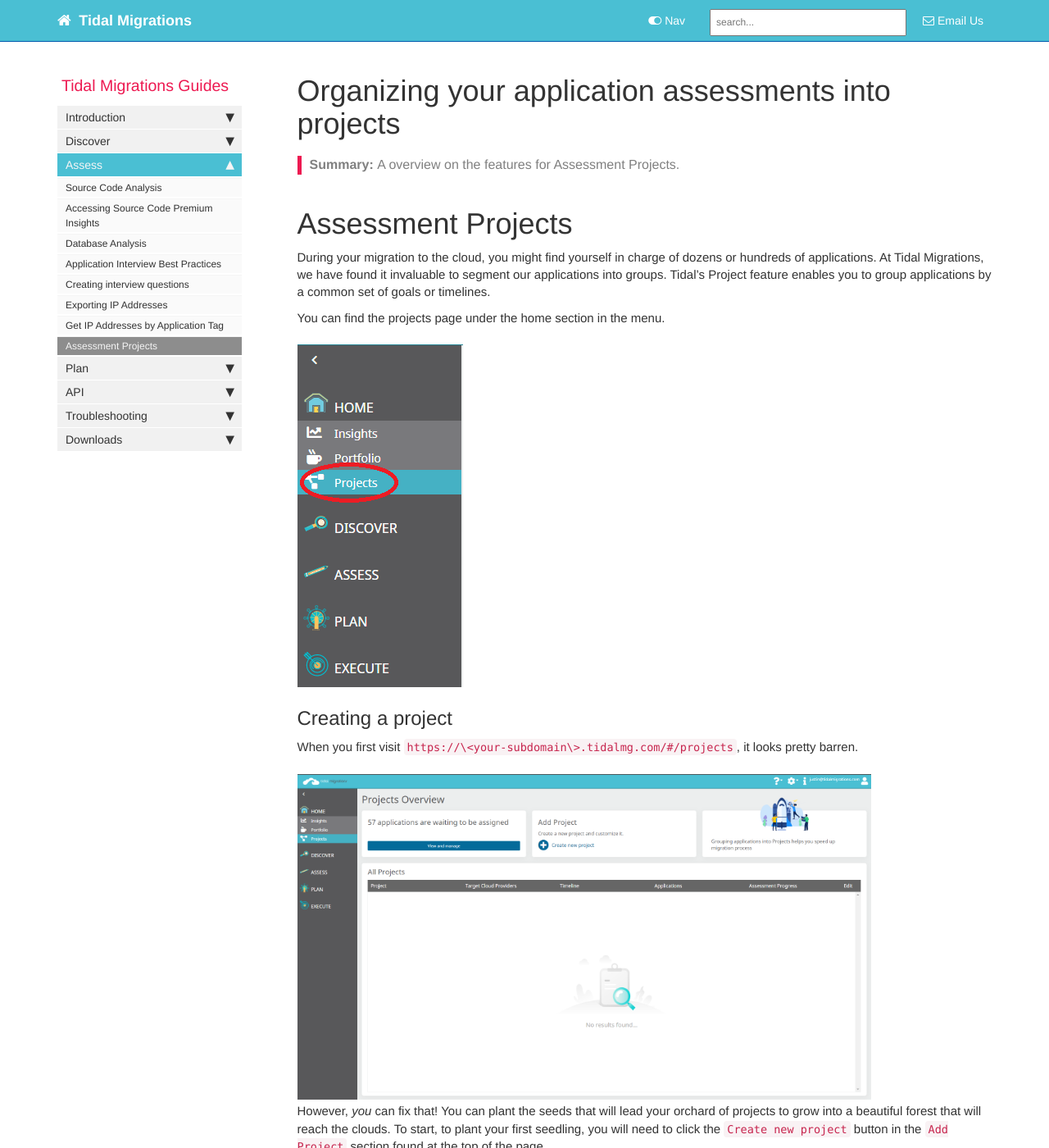
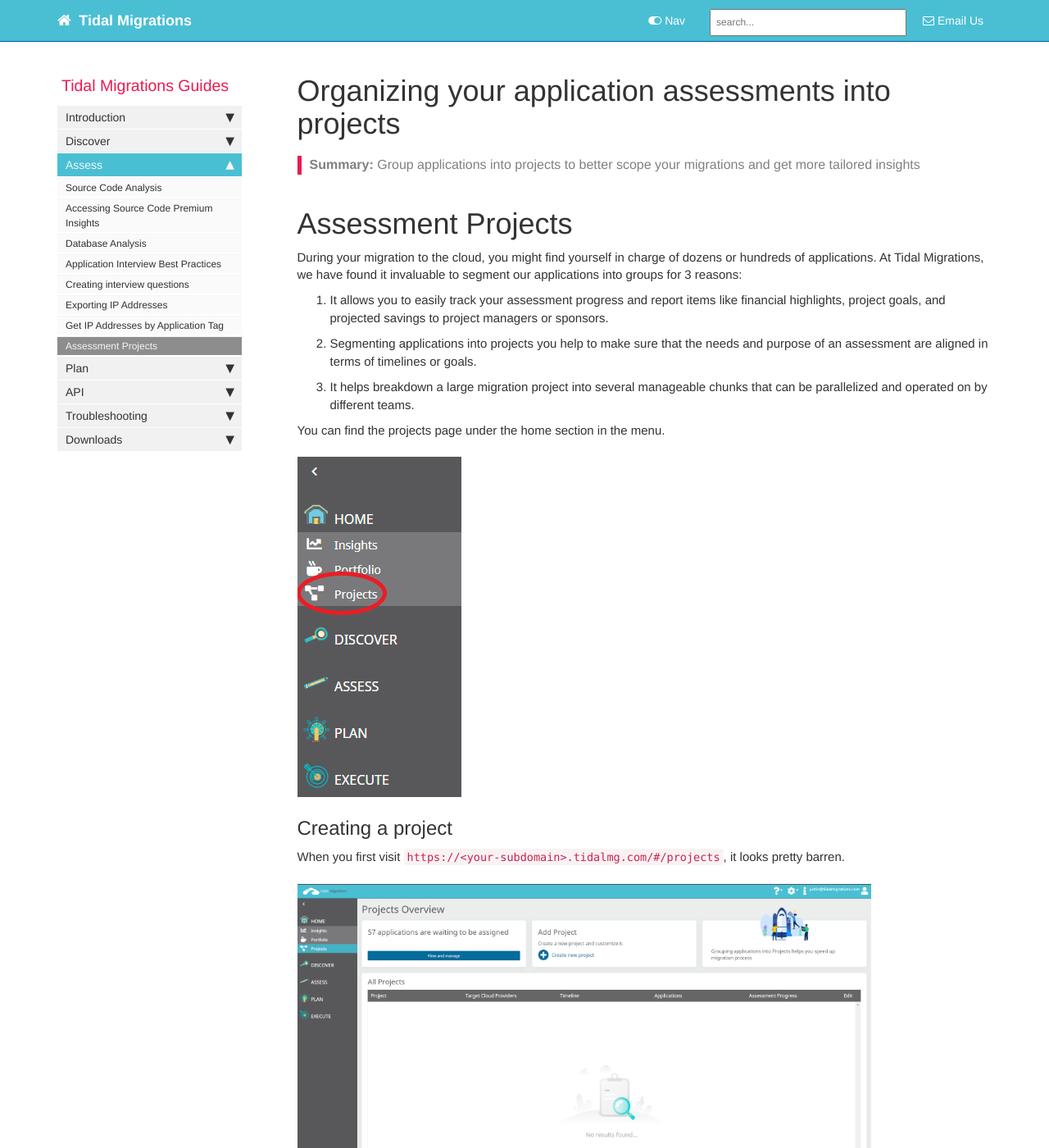
Before and after one commit to tidalmigrations/tidalmigrations.github.io, a Jekyll site: the page built from pages/user guides/assessment_projects.md, in a window 1280 px wide and 1400 px high. Shown: the whole window at 82% size. Built offline with Jekyll 4.4.1, drawn with Linux system fonts in a browser that asks for light colours; nearby versions of some CDN libraries; comment, search, counter and statistics services are not loaded; some of the changed text lies outside the part shown.

Commit message:
Update due to feedback

```diff
--- a/pages/user guides/assessment_projects.md
+++ b/pages/user guides/assessment_projects.md
@@ -3,7 +3,7 @@ toc: false
 title: Organizing your application assessments into projects
 keywords: discover, assessment, projects, applications
 last_updated: June, 2021
-summary: "A overview on the features for Assessment Projects."
+summary: "Group applications into projects to better scope your migrations and get more tailored insights"
 sidebar: main_sidebar
 folder: userguides
 permalink: assessment-projects.html
@@ -12,7 +12,12 @@ permalink: assessment-projects.html
 
 # Assessment Projects
 
-During your migration to the cloud, you might find yourself in charge of dozens or hundreds of applications. At Tidal Migrations, we have found it invaluable to segment our applications into groups. Tidal's Project feature enables you to group applications by a common set of goals or timelines.
+During your migration to the cloud, you might find yourself in charge of dozens or hundreds of applications. At Tidal Migrations, we have found it invaluable to segment our applications into groups for 3 reasons:
+
+1. It allows you to easily track your assessment progress and report items like financial highlights, project goals, and projected savings  to project managers or sponsors.
+1. Segmenting applications into projects you help to make sure that the needs and purpose of an assessment are aligned in terms of timelines or goals.
+1. It helps breakdown a large migration project into several manageable chunks that can be parallelized and operated on by different teams.
+
 
 You can find the projects page under the home section in the menu.
 
@@ -21,7 +26,7 @@ You can find the projects page under the home section in the menu.
 
 ## Creating a project
 
-When you first visit `https://\<your-subdomain\>.tidalmg.com/#/projects`, it looks pretty barren.
+When you first visit `https://<your-subdomain>.tidalmg.com/#/projects`, it looks pretty barren.
 
 {% include image.html file="projects_1.png" %}
 
@@ -33,7 +38,7 @@ You will then be brought to a new page that allows you to set out some goals for
 
 {% include image.html file="projects_3.png" %}
 
-It's ok if you don't know everything about your burgeoning forest just yet, you can always come back to this page and adjust the details as things evolve.
+It's OK to skip the fields you are unsure about. You can always come back to this page and adjust the details as things evolve.
 
 
 ## Overview
@@ -58,10 +63,10 @@ Additionally, you can view the project by the transition types you have chosen f
 
 ## Insights
 
-Finally, after filling in all the information about your project and adding some applications to it, you can get a birds eye view of your project by clicking on the green projects insights button.
+Finally, after filling in all the information about your project and adding some applications to it, you can get a birds eye view of your project by clicking on the green Projects Insights button.
 
 {% include image.html file="projects_8.png" %}
 
 This will lead you to our insights page, where you can get an overview of your financial highlights, assessment overview, migration ROI, application resource utilization, security vulnerabilities, and technology breakdown.
 
-{% include image.html file="projects_9.jpeg" %}
+{% include image.html file="projects_9.png" %}
```
Also changed, not shown: images/projects_3.png, images/projects_4.png, images/projects_5.png, images/projects_6.png, images/projects_7.png, images/projects_9.jpeg (deleted), images/projects_9.png (added), images/projects_menu.png.
